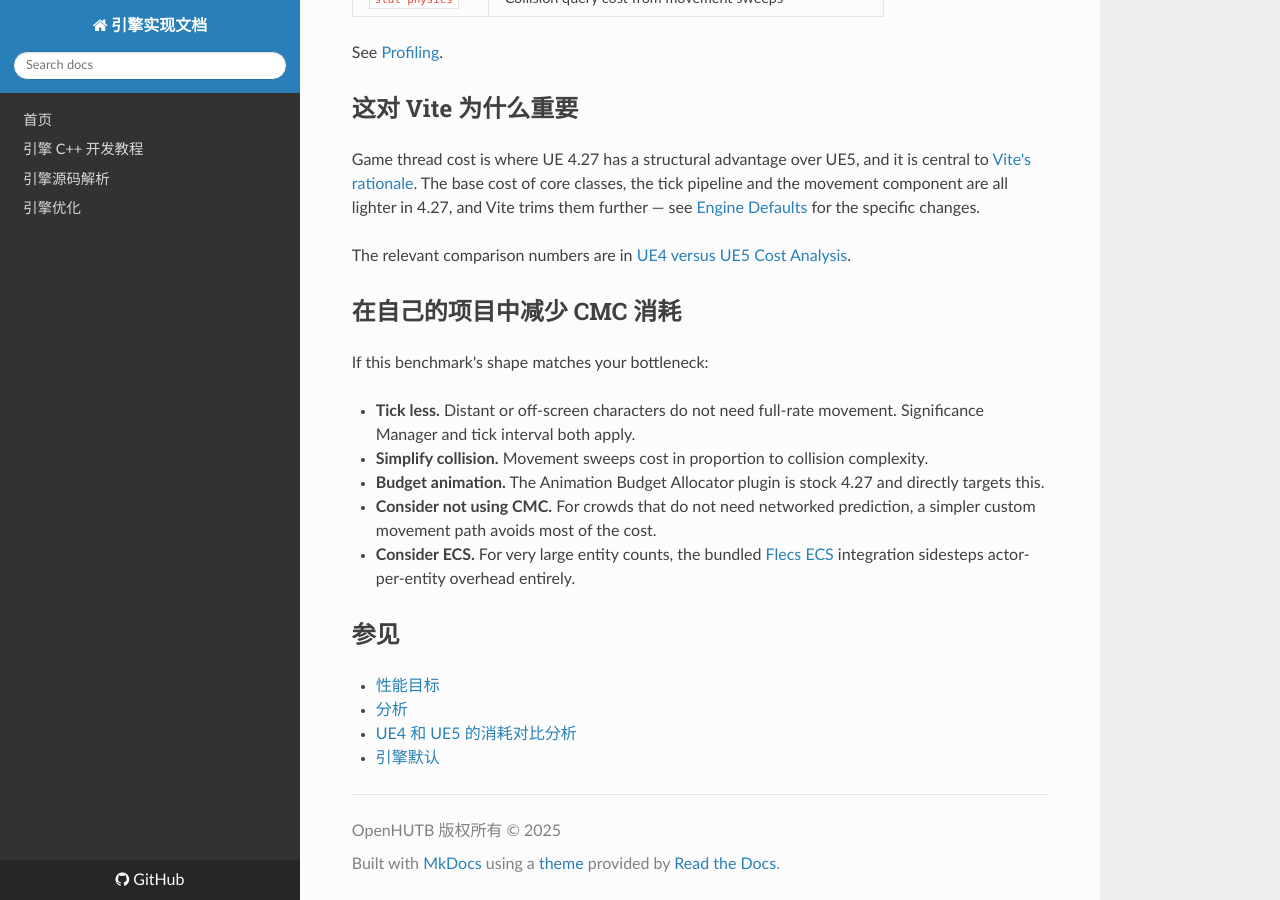
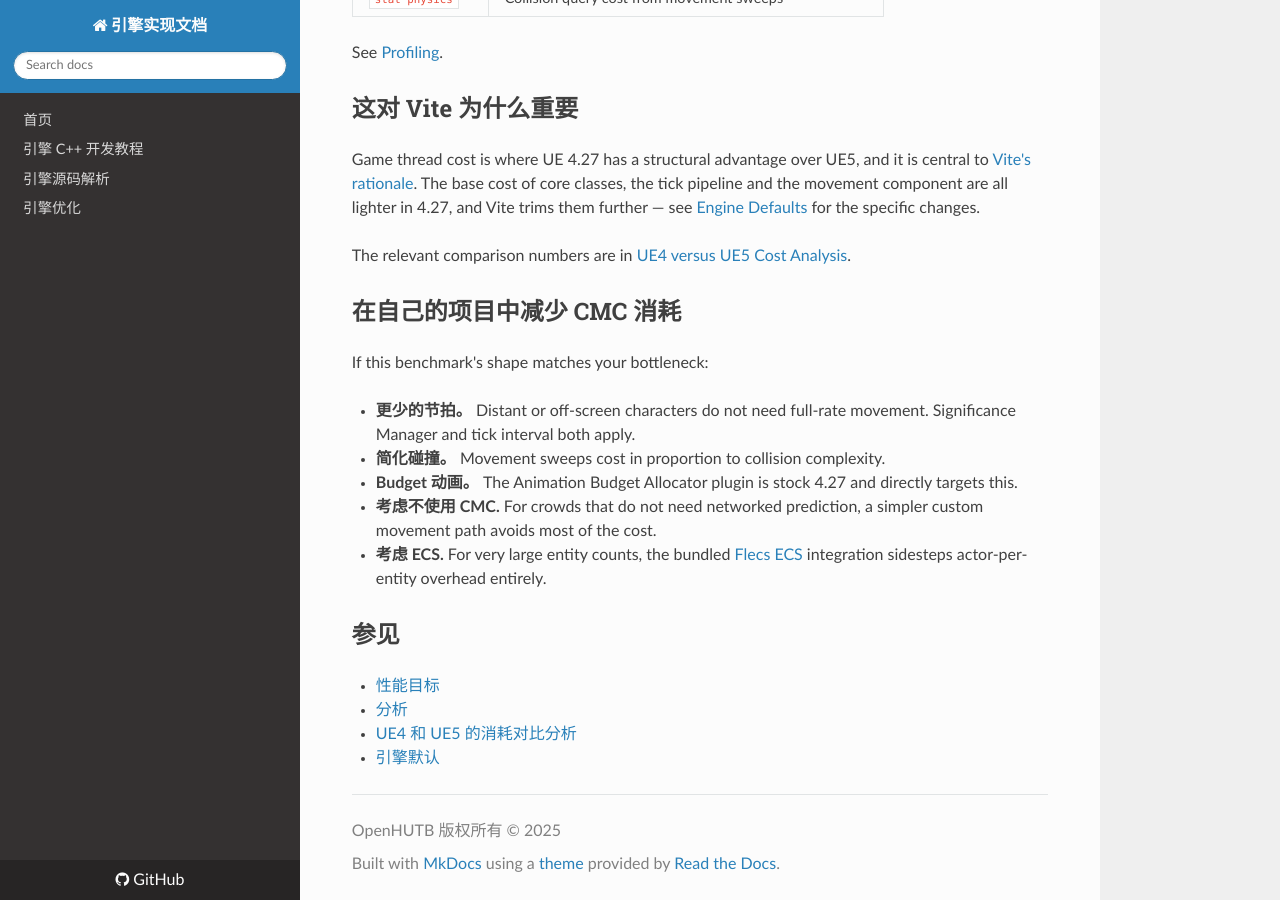
Before and after one commit to OpenHUTB/cpp, an MkDocs documentation site: the page built from docs/optimization/ProjectsAndDemos/400-Characters-CMC-Bench.md, in a window 1280 px wide and 900 px high, scrolled down 1357 px. Built offline with MkDocs 1.6.1, drawn with Linux system fonts in a browser that asks for light colours; nearby versions of some CDN libraries; a script that is not in the unit is left out.

Commit message:
更新 400-Characters-CMC-Bench.md

```diff
--- a/docs/optimization/ProjectsAndDemos/400-Characters-CMC-Bench.md
+++ b/docs/optimization/ProjectsAndDemos/400-Characters-CMC-Bench.md
@@ -54,13 +54,13 @@ The relevant comparison numbers are in
 
 If this benchmark's shape matches your bottleneck:
 
-- **Tick less.** Distant or off-screen characters do not need full-rate movement. Significance Manager and
+- **更少的节拍。** Distant or off-screen characters do not need full-rate movement. Significance Manager and
   tick interval both apply.
-- **Simplify collision.** Movement sweeps cost in proportion to collision complexity.
-- **Budget animation.** The Animation Budget Allocator plugin is stock 4.27 and directly targets this.
-- **Consider not using CMC.** For crowds that do not need networked prediction, a simpler custom movement
+- **简化碰撞。** Movement sweeps cost in proportion to collision complexity.
+- **Budget 动画。** The Animation Budget Allocator plugin is stock 4.27 and directly targets this.
+- **考虑不使用 CMC.** For crowds that do not need networked prediction, a simpler custom movement
   path avoids most of the cost.
-- **Consider ECS.** For very large entity counts, the bundled [Flecs ECS](Bundled-Plugins.md) integration
+- **考虑 ECS.** For very large entity counts, the bundled [Flecs ECS](Bundled-Plugins.md) integration
   sidesteps actor-per-entity overhead entirely.
 
 ## 参见
```
